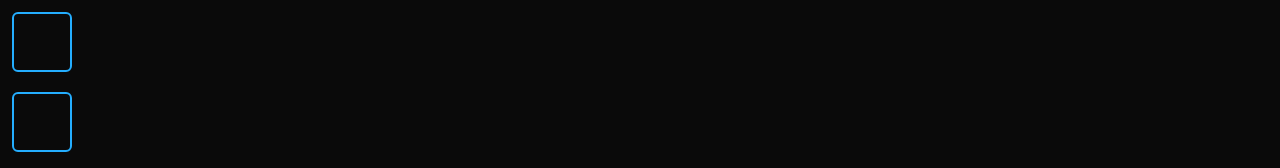
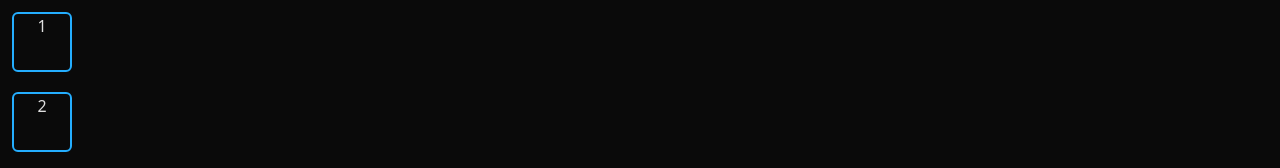
Before and after one commit to blowupthenoobs/WebbingAnOS, a React (Vite) app in the folder webbingOS/: page / in a window 1280 px wide. Shown: the top 168 px of the page. Built offline with nearby package versions, Linux system fonts and the light colour scheme.

Commit message:
Added Requested Additional Identification to Buttons

```diff
--- a/webbingOS/src/WebOS/AppIcon.tsx
+++ b/webbingOS/src/WebOS/AppIcon.tsx
@@ -1,12 +1,12 @@
 
 
 
-export default function AppIcon({openApp}: {openApp: () => void, Image: string}) {
+export default function AppIcon({openApp, Image}: {openApp: () => void, Image: string}) {
     console.log(Image);
 
     return(
         <div className="w-15 h-15 border-2 border-computer-primary rounded-md hover:bg-computer-primary mb-5" onClick={openApp}>
-
+            <p className="place-self-center mt-auto mb-auto">{Image}</p>
         </div>
     )
 }
--- a/webbingOS/src/WebOS/Computer.tsx
+++ b/webbingOS/src/WebOS/Computer.tsx
@@ -30,8 +30,8 @@ export default function Computer() {
             </div>
 
             <div className="flex-1 w-full flex flex-col p-3">
-                <AppIcon Image={""} openApp={openTerminal}/>
-                <AppIcon Image={""} openApp={openDiary}/>
+                <AppIcon Image={"1"} openApp={openTerminal}/>
+                <AppIcon Image={"2"} openApp={openDiary}/>
             </div>
 
             <TaskBar/>
```
